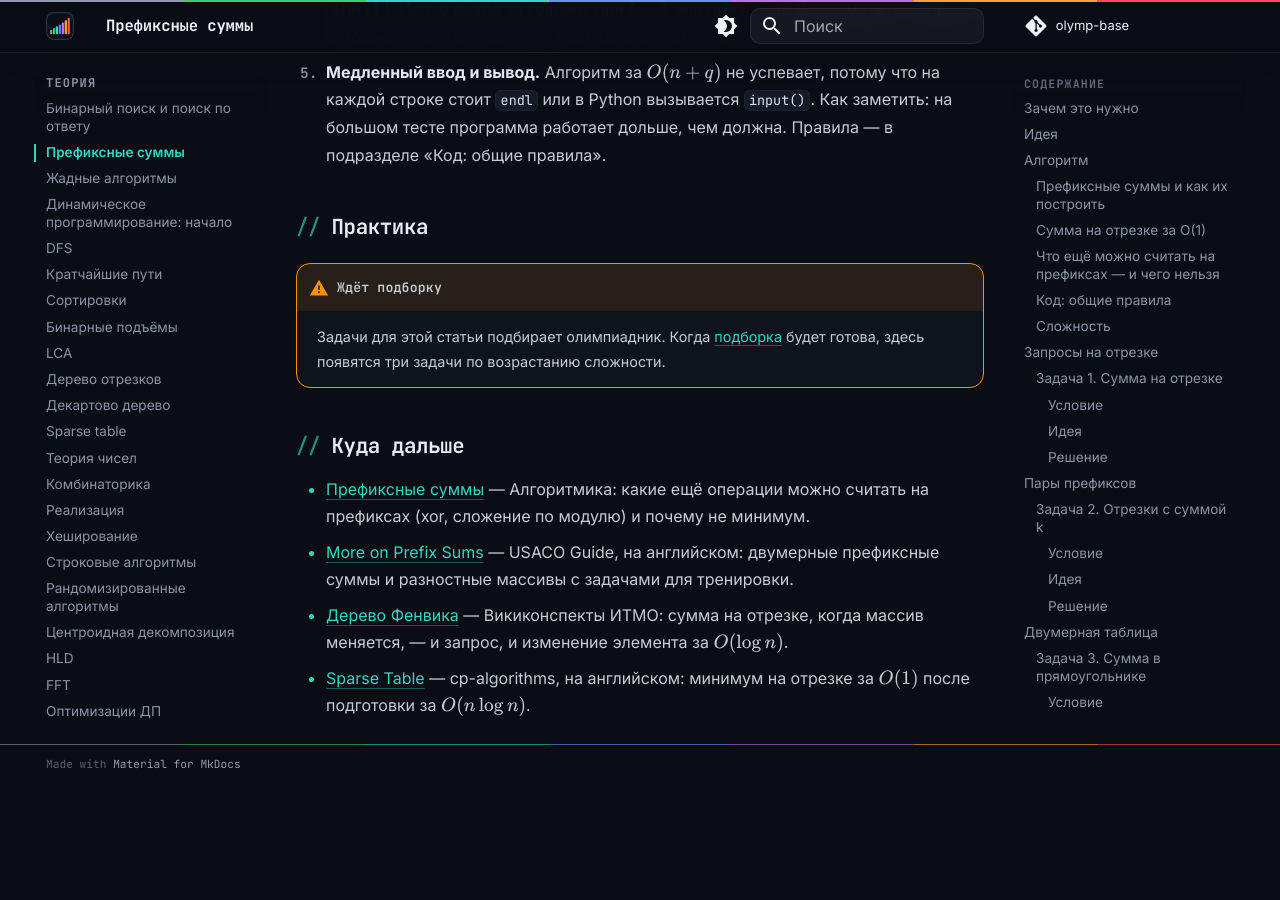
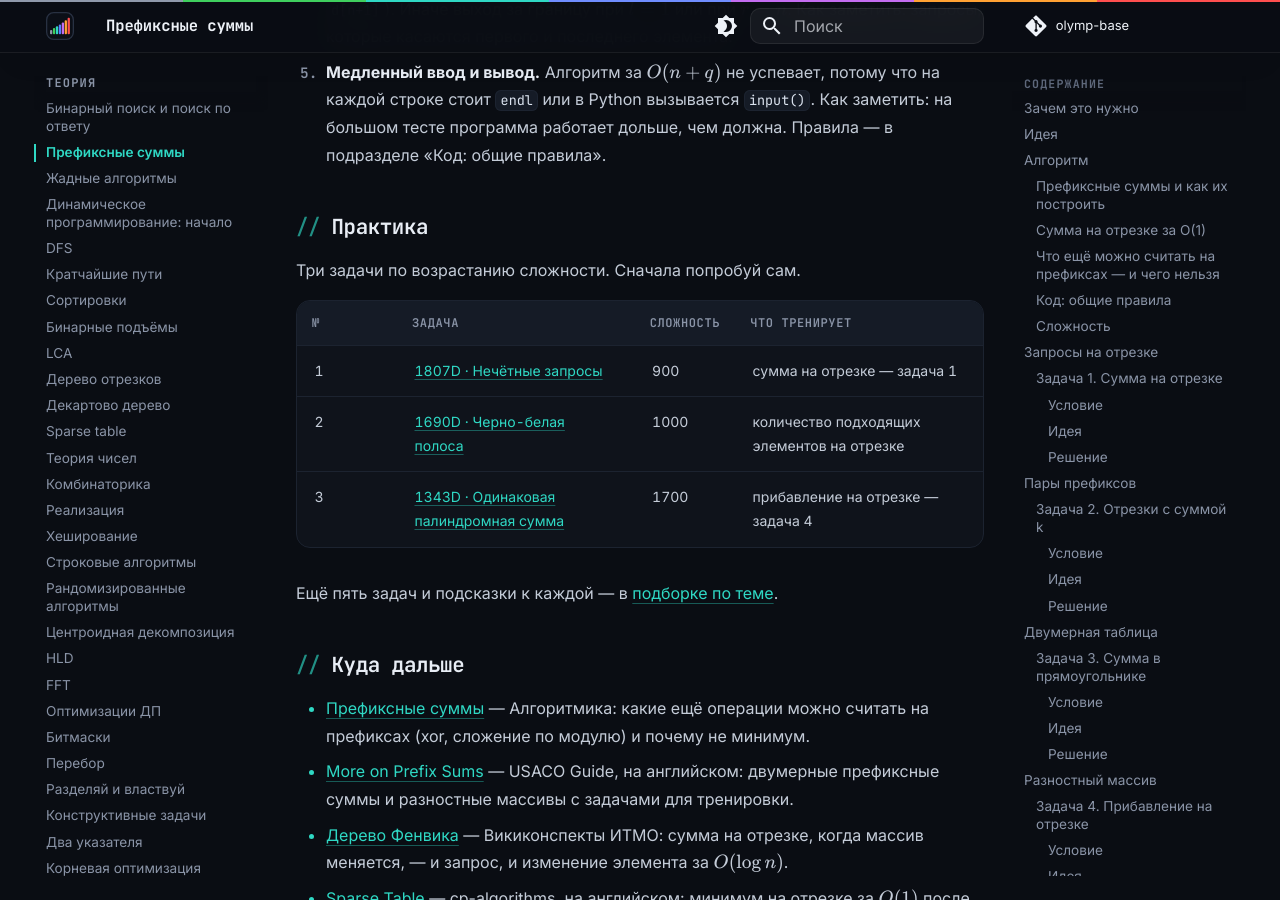
Before and after one commit to kuraguga4-hue/olymp-base, an MkDocs documentation site: the page built from docs/theory/prefix-sums.md, in a window 1280 px wide and 900 px high, scrolled down 15102 px. Built offline with MkDocs 1.6.1 and Material for MkDocs 9.7.7, drawn with Linux system fonts in a browser that asks for light colours; comment, search, counter and statistics services are not loaded; before the commit the page ends 15888 px from its top, so only the background shows below that.

Commit message:
dp-intro, prefix-sums: раздел «Практика» — три задачи из подборок по теме
Agent: claude-opus-5-5
Co-Authored-By: Claude Opus 5.5 <noreply@anthropic.com>

```diff
--- a/docs/theory/prefix-sums.md
+++ b/docs/theory/prefix-sums.md
@@ -563,8 +563,15 @@ $$
 
 ## Практика
 
-!!! warning "Ждёт подборку"
-    Задачи для этой статьи подбирает олимпиадник. Когда [подборка](../practice/prefix-sums.md) будет готова, здесь появятся три задачи по возрастанию сложности.
+Три задачи по возрастанию сложности. Сначала попробуй сам.
+
+| № | Задача | Сложность | Что тренирует |
+|---|---|---|---|
+| 1 | [1807D · Нечётные запросы](https://codeforces.com/problemset/problem/1807/D) | 900 | сумма на отрезке — задача 1 |
+| 2 | [1690D · Черно-белая полоса](https://codeforces.com/problemset/problem/1690/D) | 1000 | количество подходящих элементов на отрезке |
+| 3 | [1343D · Одинаковая палиндромная сумма](https://codeforces.com/problemset/problem/1343/D) | 1700 | прибавление на отрезке — задача 4 |
+
+Ещё пять задач и подсказки к каждой — в [подборке по теме](../practice/prefix-sums.md).
 
 ## Куда дальше
 
```
Also changed, not shown: docs/theory/dp-intro.md (+9 -2 lines).
